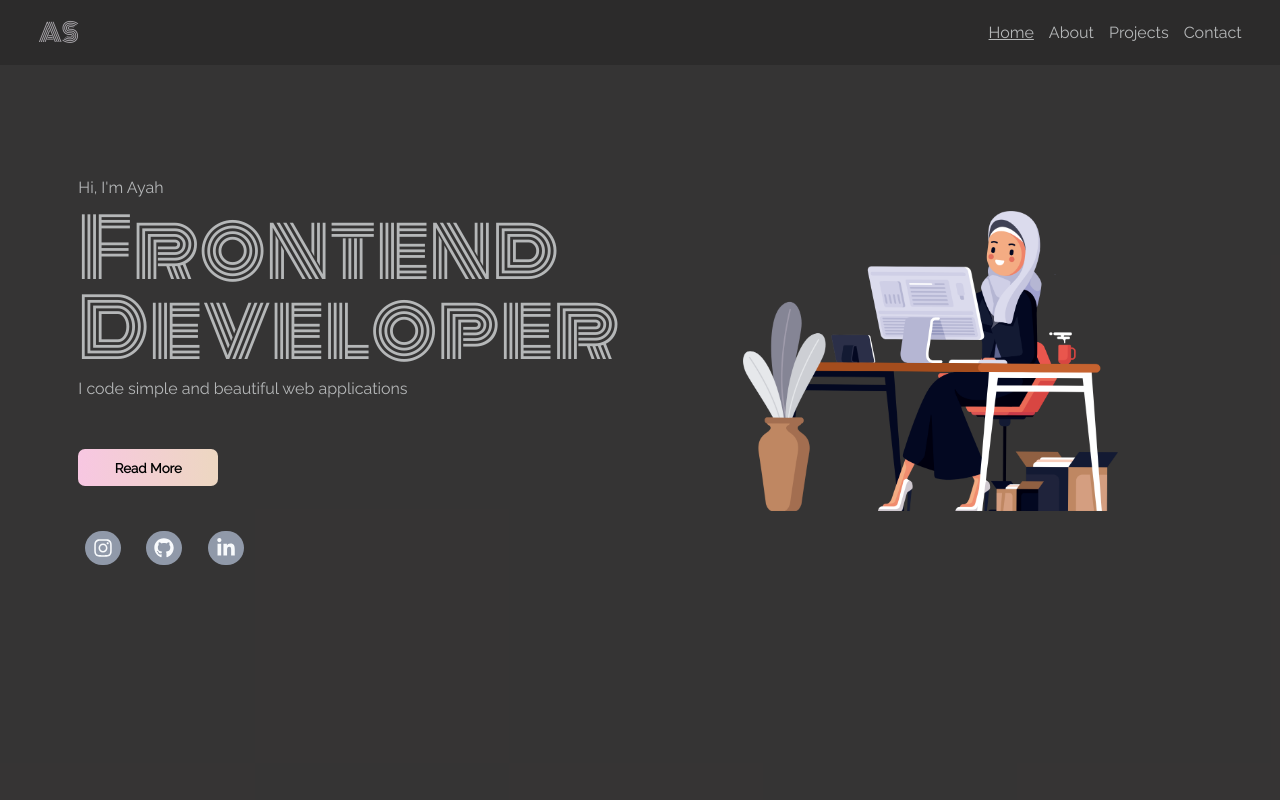
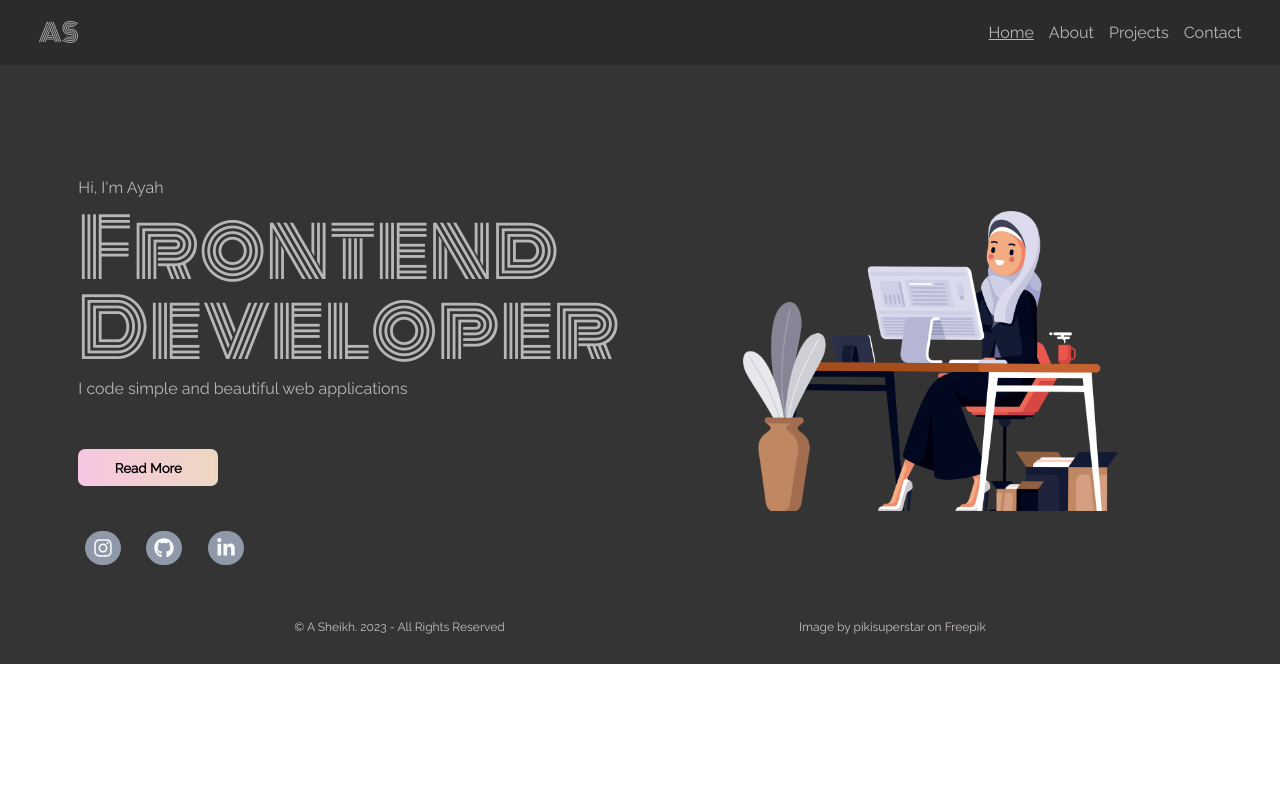
Before and after one commit to ayahxsheikh/my-portfolio, a React (Create React App) app: page /#/ in a window 1280 px wide. Shown: the top 800 px of the page. Built offline with nearby package versions, Linux system fonts and the light colour scheme.

Commit message:
remove bg-vh, adds flex to body, footer fix

```diff
--- a/src/styles/index.css
+++ b/src/styles/index.css
@@ -26,13 +26,16 @@
 
 
 /* CUSTOM STYLES */
- html {
+ html, body {
+  height: 100%;
     scroll-behavior: smooth;
   }
 
   body {
     font-family: 'Raleway';
-    /* height: 100vh; */
+    display: flex;
+    flex-direction: column;
+
   }
 
   header {
@@ -70,20 +73,12 @@
   }
 
   .appContainer {
-    position: relative;
-    min-height: 100%;
+    flex: 1;
   }
 
   /* Home-page Styles */
 
   .mainBg{
-    /* background-image: url("/public/assets/bgImg.png");
-    background-repeat: no-repeat;
-    background-attachment: fixed;
-    background-position: center;
-    background-size: cover;
-    max-width: 100vw; */
-    height: 100vh;
     background-color: var(--blackBg);
     }
 
@@ -184,16 +179,11 @@
   /* FOOTER */
 
   .footer{
-    position: absolute;
-    bottom: 0;
-    width: 100%;
-    height: 20px;
-
     display: flex;
     align-items: center;
     justify-content:space-evenly;
     color: var(--text1);
-    /* background-color: #2c2b2b;; */
+    background-color: var(--blackBg);
     padding: 1.3% 0%;
   }
 
@@ -205,10 +195,10 @@
   }
 
   @media only screen and (max-width: 1020px){
-
+/*
     .mainBg{
       height: 90vh;
-    }
+    } */
     .mainContent{
       grid-template-columns: 1fr;
     }
@@ -233,9 +223,9 @@
 
   @media only screen and (max-width: 620px){
 
-    .mainBg{
+    /* .mainBg{
       height:98vh;
-    }
+    } */
 
     .title-sec{
       padding-top: 4rem;
--- a/src/styles/project.css
+++ b/src/styles/project.css
@@ -5,13 +5,6 @@
 }
 
 .projectBg{
-    /* background-image: url("/public/assets/bgImg.png");
-    background-repeat: no-repeat;
-    background-attachment: fixed;
-    background-position: center;
-    background-size: cover; */
-    height: 100vh;
-    width: 100%;
     background-color: var(--blackBg);
     }
 
@@ -130,10 +123,10 @@
 
     @media only screen and (max-width: 440px) {
 
-      .projectBg {
+      /* .projectBg {
         min-height: 280vh;
         width: 100vw;
-        }
+        } */
 
       .proj-title {
         font-size: 44px;
@@ -149,7 +142,7 @@
         display: grid;
         grid-template-columns: 1fr;
         max-width: fit-content;
-        padding: 5% 0;
+        padding: 5% 0%;
         row-gap: 1%;
         }
 
@@ -161,10 +154,10 @@
     }
 
     @media only screen and (max-width: 729px){
-      .projectBg{
+      /* .projectBg{
         min-height: 260vh;
         max-width: 100vw;
-        }
+        } */
 
         .project-grid {
           display: grid;
@@ -182,10 +175,10 @@
     }
 
     @media only screen and (min-width: 730px){
-      .projectBg{
+      /* .projectBg{
         min-height: 120vh;
         min-width: 100vw;
-        }
+        } */
 
       .project-grid {
         display: grid;
@@ -205,10 +198,10 @@
     }
 
     @media only screen and (min-width: 1000px){
-      .projectBg{
+      /* .projectBg{
         min-height: 120vh;
         min-width: 100vw;
-        }
+        } */
 
         .project-grid {
           display: grid;
```
